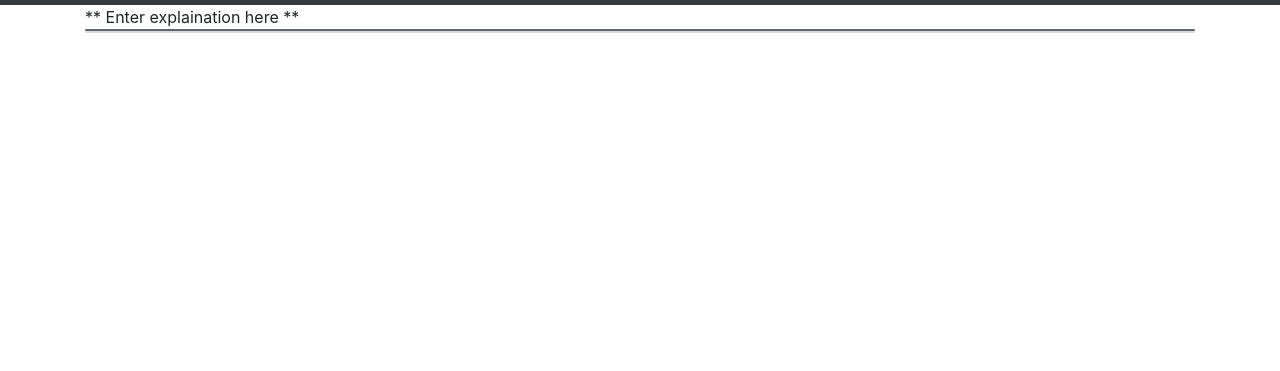
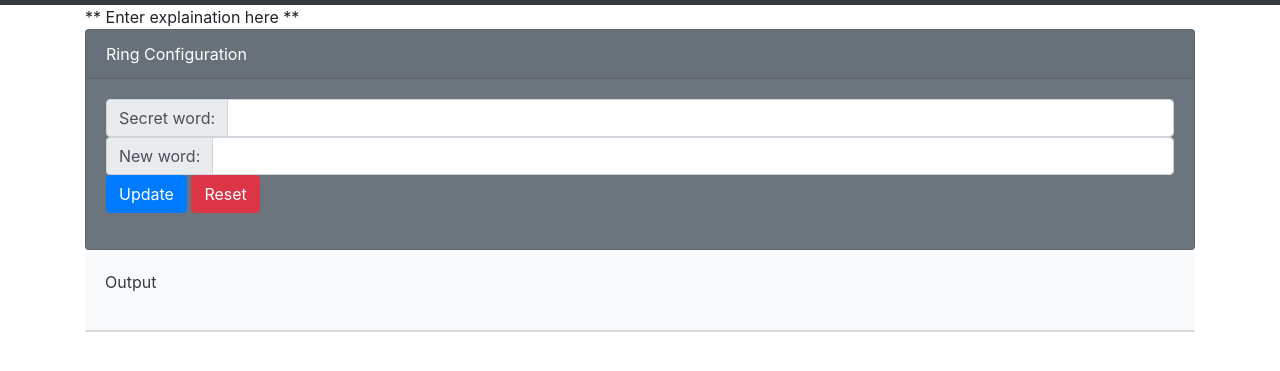
Before and after one commit to DragonMaster6/CryptexRingMaker, a plain HTML site: page index.html in a window 1280 px wide. Shown: the part 51-422 px from the top of the page. Drawn offline with nearby package versions, Linux system fonts and the light colour scheme.

Commit message:
Created a new form layout

```diff
--- a/index.html
+++ b/index.html
@@ -13,7 +13,32 @@
       ** Enter explaination here **
     </div>
     <div class="cryptex-input-container card bg-secondary text-white">
+      <div class="card-header">
+        Ring Configuration
+      </div>
 
+      <div class="card-body">
+        <div class="input-group">
+          <div class="input-group-prepend">
+            <span class="input-group-text"> Secret word: </span>
+          </div>
+          <input type="text" class="form-control" id="cryptex-secret-word">
+        </div>
+        <div class="input-group">
+          <div class="input-group-prepend">
+            <span class="input-group-text"> New word: </span>
+          </div>
+          <input type="text" class="form-control" id="cryptex-new-word">
+        </div>
+        <div class="form-group">
+          <button class="btn btn-primary"> Update </button>
+          <button class="btn btn-danger"> Reset </button>
+        </div>
+      </div>
+    </div>
+
+    <div class="card-body bg-light text-dark">
+      <p class="body-text"> Output </p>
     </div>
 
     <div class="cryptex-output-container card bg-light text-black">
```
